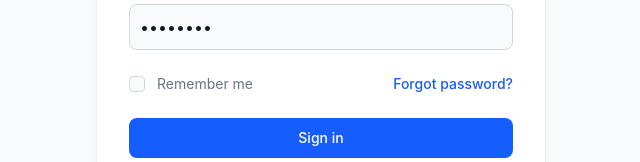
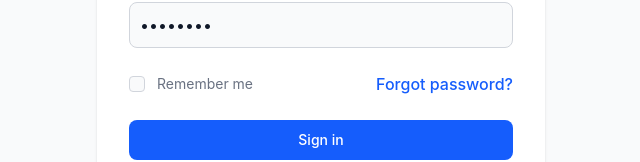
Before and after one commit to Klvst3r/klvst3r-vue, a Vue app: page /auth/login in a window 1280 px wide. Shown: the part 413-575 px from the top of the page, without its empty margins (319-959 px from the left). Built offline with nearby package versions, Linux system fonts and the light colour scheme.

Commit message:
6. Componente Form - Link

```diff
--- a/src/modules/auth/views/LoginView.vue
+++ b/src/modules/auth/views/LoginView.vue
@@ -2,6 +2,7 @@
 import FormInput from '@/modules/shared/components/FormInput.vue'
 import FormLabel from '@/modules/shared/components/FormLabel.vue'
 import MyButton from '@/modules/shared/components/MyButton.vue'
+import TextLink from '@/modules/shared/components/TextLink.vue'
 </script>
 
 <template>
@@ -65,11 +66,7 @@ import MyButton from '@/modules/shared/components/MyButton.vue'
             >
           </div>
         </div>
-        <a
-          href="#"
-          class="text-sm font-medium text-blue-600 hover:underline dark:text-blue-500"
-          >Forgot password?</a
-        >
+        <TextLink href="#">Forgot password?</TextLink>
       </div>
       <!-- <button
         type="submit"
@@ -81,11 +78,11 @@ import MyButton from '@/modules/shared/components/MyButton.vue'
       <MyButton type="submit" color="secondary-"> Sign in </MyButton>
       <p class="text-sm font-light text-gray-500 dark:text-gray-400">
         Don’t have an account yet?
-        <a
+        <!-- <a
           href="#"
           class="font-medium text-blue-600 hover:underline dark:text-blue-500"
-          >Sign up</a
-        >
+          >Sign up</a -->
+        <TextLink href="#">Sign up</TextLink>
       </p>
     </form>
   </div>
--- /dev/null
+++ b/src/modules/shared/components/TextLink.vue
@@ -0,0 +1,10 @@
+<script setup>
+import { RouterLink } from 'vue-router'
+</script>
+<template>
+  <RouterLink
+    class="font-medium text-blue-600 hover:underline dark:text-blue-500"
+  >
+    <slot></slot>
+  </RouterLink>
+</template>
```
Also changed, not shown: 1 other file (tests, documents, lock files or other folders).
